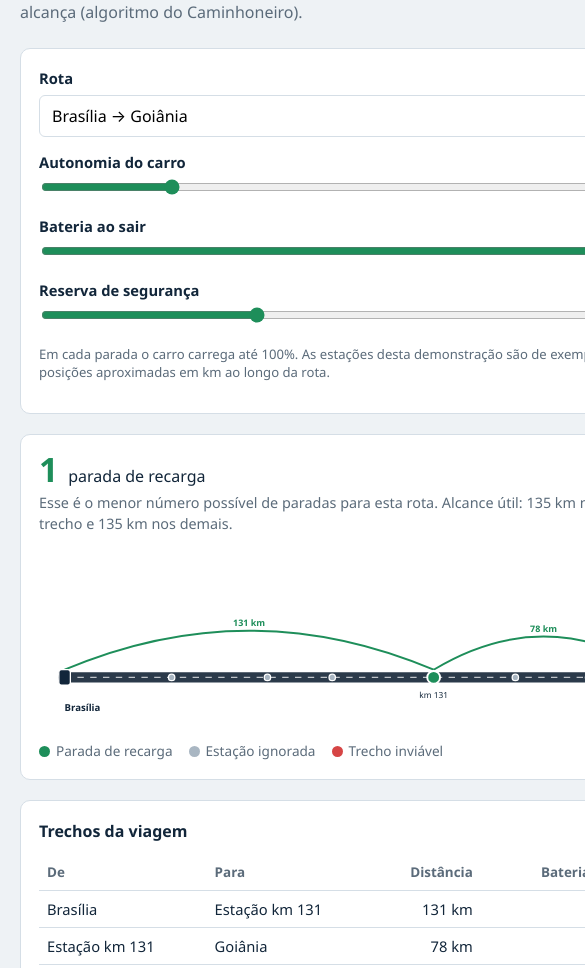
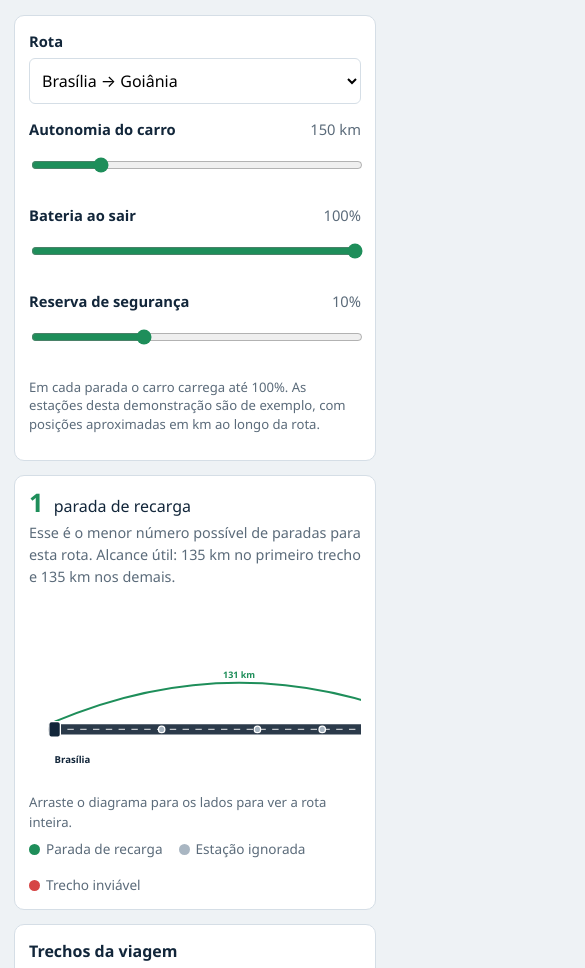
Before and after one commit to projeto-de-algoritmos-2026/G49_Greedy_PA-26.2, a plain HTML site: page index.html in a window 390 px wide. Shown: the part 186-1154 px from the top of the page, 585 px wide, since content can reach past the window. Drawn offline with Linux system fonts and the light colour scheme.

Commit message:
style: ajusta interface para celular

```diff
--- a/index.html
+++ b/index.html
@@ -34,6 +34,7 @@
     <p class="sub" id="sub"></p>
     <div id="msg"></div>
     <div class="viz"><svg id="svg" viewBox="0 0 1000 300" role="img" aria-label="Diagrama da rota com as paradas de recarga"></svg></div>
+    <p class="swipe">Arraste o diagrama para os lados para ver a rota inteira.</p>
     <div class="legend">
       <span><i style="background:var(--ok)"></i>Parada de recarga</span>
       <span><i style="background:var(--skip)"></i>Estação ignorada</span>
--- a/style.css
+++ b/style.css
@@ -1,18 +1,17 @@
   :root{--bg:#EEF2F5;--ink:#12263A;--muted:#5B6B7A;--card:#fff;--line:#D5DEE6;--ok:#1E8E5A;--bad:#D64545;--road:#2B3A4A;--skip:#A9B6C2}
   *{box-sizing:border-box}
-  body{margin:0;background:var(--bg);color:var(--ink);font:16px/1.5 "Segoe UI",system-ui,-apple-system,Roboto,sans-serif}
+  body{margin:0;background:var(--bg);color:var(--ink);font:16px/1.5 "Segoe UI",system-ui,-apple-system,Roboto,sans-serif;overflow-x:hidden}
   header{padding:28px 20px 8px;max-width:1080px;margin:0 auto}
   h1{margin:0;font-size:1.7rem;letter-spacing:-.01em}
   header p{margin:4px 0 0;color:var(--muted);max-width:62ch}
-  main{max-width:1080px;margin:0 auto;padding:16px 20px 40px;display:grid;grid-template-columns:280px 1fr;gap:20px}
-  @media(max-width:820px){main{grid-template-columns:1fr}}
-  .card{background:var(--card);border:1px solid var(--line);border-radius:10px;padding:18px}
+  main{max-width:1080px;margin:0 auto;padding:16px 20px 40px;display:grid;grid-template-columns:280px minmax(0,1fr);gap:20px}
+  .card{background:var(--card);border:1px solid var(--line);border-radius:10px;padding:18px;min-width:0}
   label{display:block;font-weight:600;font-size:.92rem;margin-top:14px}
   label:first-child{margin-top:0}
   .val{float:right;font-weight:400;color:var(--muted);font-variant-numeric:tabular-nums}
   select,input[type=range]{width:100%;margin-top:6px}
-  select{padding:8px;border:1px solid var(--line);border-radius:6px;font:inherit;background:#fff}
-  input[type=range]{accent-color:var(--ok)}
+  select{padding:10px 8px;min-height:44px;border:1px solid var(--line);border-radius:6px;font:inherit;background:#fff}
+  input[type=range]{height:38px;accent-color:var(--ok);cursor:pointer}
   .hint{font-size:.82rem;color:var(--muted);margin-top:16px;line-height:1.4}
   .status{display:flex;align-items:baseline;gap:10px;flex-wrap:wrap}
   .status strong{font-size:2.1rem;line-height:1}
@@ -20,7 +19,8 @@
   .status.good strong{color:var(--ok)}
   .sub{color:var(--muted);font-size:.9rem;margin:4px 0 0}
   .msg{margin:12px 0 0;padding:10px 12px;border-left:4px solid var(--bad);background:#FDEEEE;border-radius:4px;font-size:.92rem}
-  .viz{overflow-x:auto;margin-top:8px}
+  .viz{overflow-x:auto;margin-top:8px;-webkit-overflow-scrolling:touch;min-width:0;max-width:100%}
+  .swipe{display:none;font-size:.82rem;color:var(--muted);margin:6px 0 2px}
   svg{width:100%;min-width:640px;height:auto;display:block}
   svg text{font-family:inherit}
   .legend{display:flex;gap:16px;flex-wrap:wrap;font-size:.85rem;color:var(--muted);margin-top:6px}
@@ -31,3 +31,19 @@
   td.r,th.r{text-align:right}
   .full{grid-column:1/-1}
   :focus-visible{outline:3px solid #3B82F6;outline-offset:2px}
+
+  @media(max-width:820px){
+    main{grid-template-columns:minmax(0,1fr)}
+    .swipe{display:block}
+  }
+
+  @media(max-width:600px){
+    header{padding:18px 14px 6px}
+    h1{font-size:1.35rem}
+    main{padding:12px 14px 32px;gap:14px}
+    .card{padding:14px}
+    .status strong{font-size:1.6rem}
+    table{font-size:.82rem;margin-top:8px}
+    th,td{padding:5px 4px}
+    th{font-size:.78rem}
+  }
```
